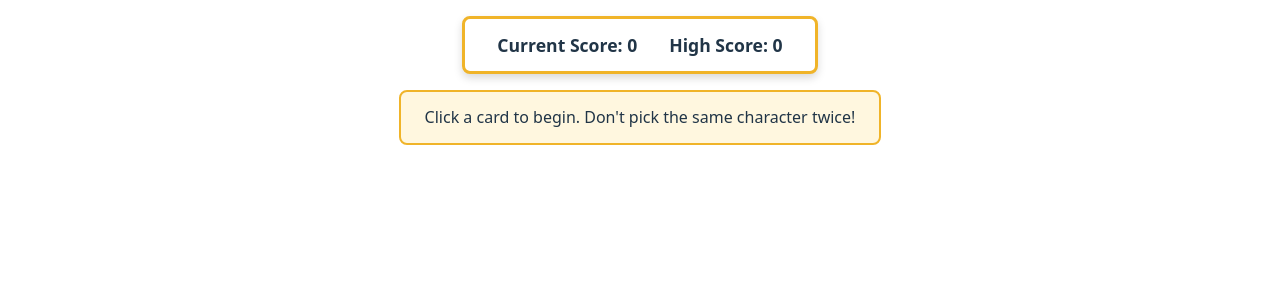
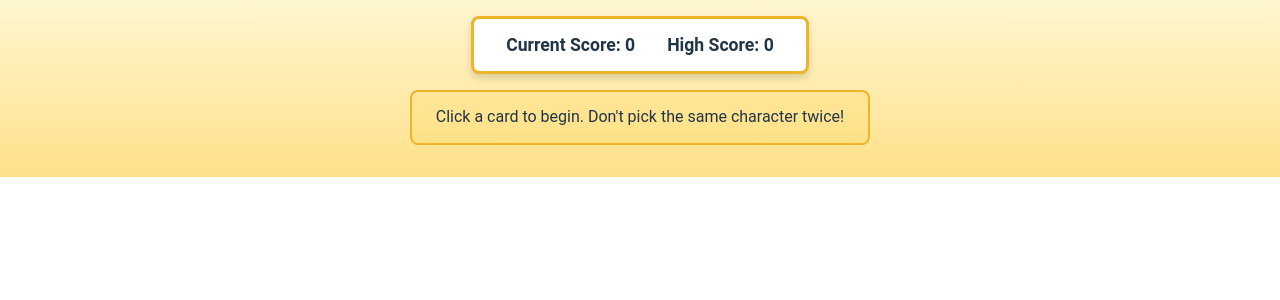
Before and after one commit to thongster/odin-memory-card, a React (Vite) app: page / in a window 1280 px wide. Shown: the top 300 px of the page. Built offline with nearby package versions, Linux system fonts and the light colour scheme; no server answers.

Commit message:
background color

```diff
--- a/src/styles/App.css
+++ b/src/styles/App.css
@@ -6,6 +6,6 @@
 .container {
   display: flex;
   flex-direction: column;
-  margin: 1rem;
+  padding: 1rem;
   gap: 1rem;
 }
--- a/src/styles/index.css
+++ b/src/styles/index.css
@@ -24,6 +24,11 @@ a {
 }
 a:hover {
   color: #535bf2;
+}
+
+body {
+  background: linear-gradient(180deg, #fff7d1 0%, #ffe08a 100%);
+  font-family: 'Roboto', sans-serif;
 }
 
 button {
```
